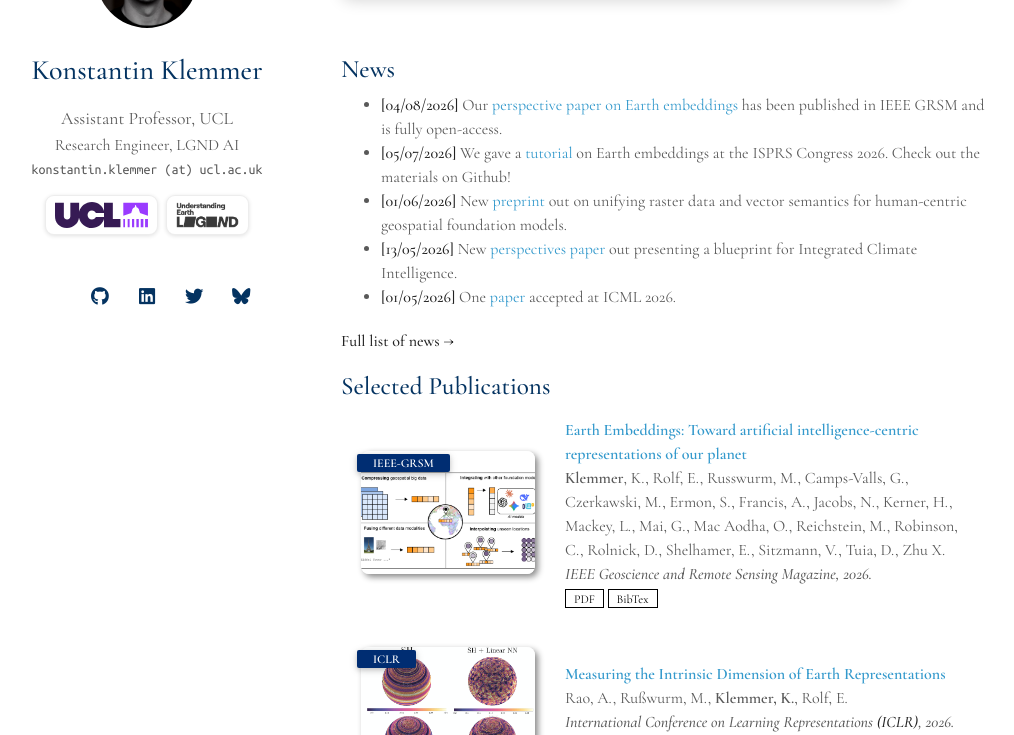
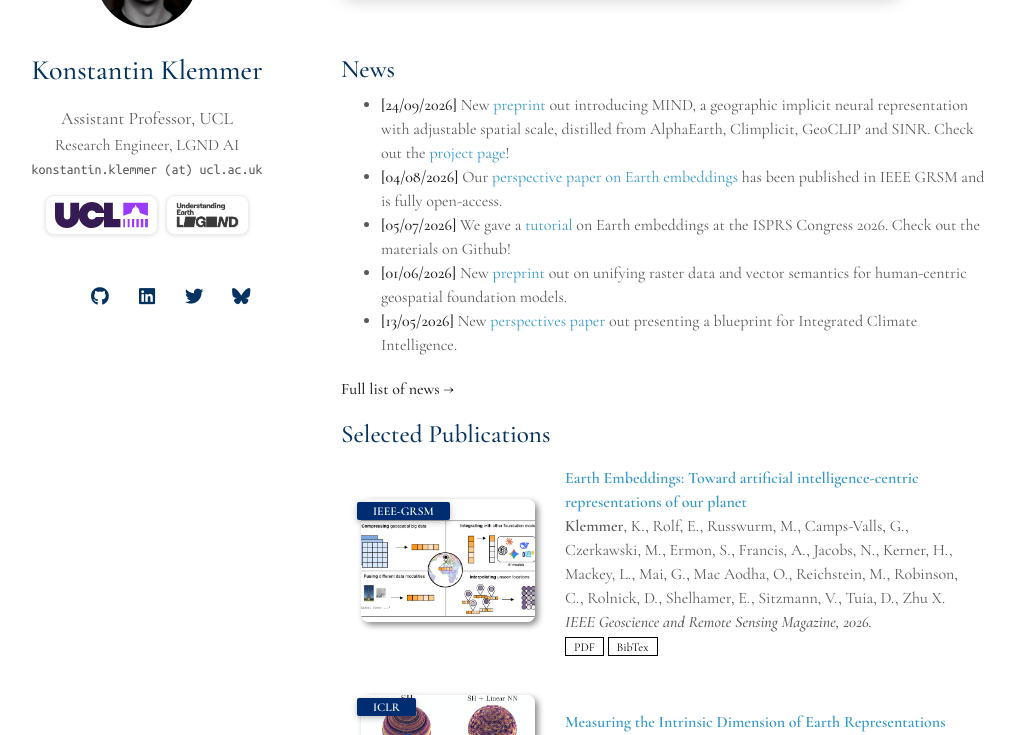
Before and after one commit to konstantinklemmer/konstantinklemmer.github.io, a Jekyll site: the page built from index.md, in a window 1280 px wide and 900 px high, scrolled down 543 px, cut to the strip 165-900 px from the top of the window. Shown: the whole strip, without its empty margins (129-1143 px from the left). Built offline with Jekyll 4.4.1, drawn with Linux system fonts in a browser that asks for light colours; a style sheet for code colours, icons or effects is not loaded; our own code applies the rules of GitHub Pages for plain Markdown files.

Commit message:
docs(content): add MIND preprint and news item
- New preprint "MIND the Gap: A Geographic Implicit Neural Representation
  with Adjustable Spatial Scale" at the top of publications, with PDF,
  code, and project page links
- Method figure teaser rendered from the repo's fig-method.svg
- News item announcing the preprint

Co-Authored-By: Claude Opus 5.5 (1M context) <noreply@anthropic.com>

```diff
--- a/_data/news.yml
+++ b/_data/news.yml
@@ -1,4 +1,8 @@
 items:
+
+  - date: "24/09/2026"
+    text: >-
+      New <a href="https://arxiv.org/abs/2609.25454">preprint</a> out introducing MIND, a geographic implicit neural representation with adjustable spatial scale, distilled from AlphaEarth, Climplicit, GeoCLIP and SINR. Check out the <a href="https://research.taylorgeospatial.org/mind/">project page</a>!
 
   - date: "04/08/2026"
     text: >-
--- a/_data/publications.yml
+++ b/_data/publications.yml
@@ -1,4 +1,14 @@
 main:
+
+  - title: "MIND the Gap: A Geographic Implicit Neural Representation with Adjustable Spatial Scale"
+    authors: Corley, I., Rao, A., Rolf, E., <b>Klemmer, K.</b>, Shelhamer, E., Lehmann, N., Rußwurm, M., Mai, G., Jacobs, N., Kerner, H.
+    conference_short: Preprint
+    conference: Preprint, 2026.
+    pdf: https://arxiv.org/abs/2609.25454
+    code: https://github.com/taylor-geospatial/mind
+    page: https://research.taylorgeospatial.org/mind/
+    #bibtex: TODO
+    image: ./assets/img/pub/arxiv26e.png
 
   - title: "Earth Embeddings: Toward artificial intelligence-centric representations of our planet"
     selected: true
```
Also changed, not shown: assets/img/pub/arxiv26e.png (added).
